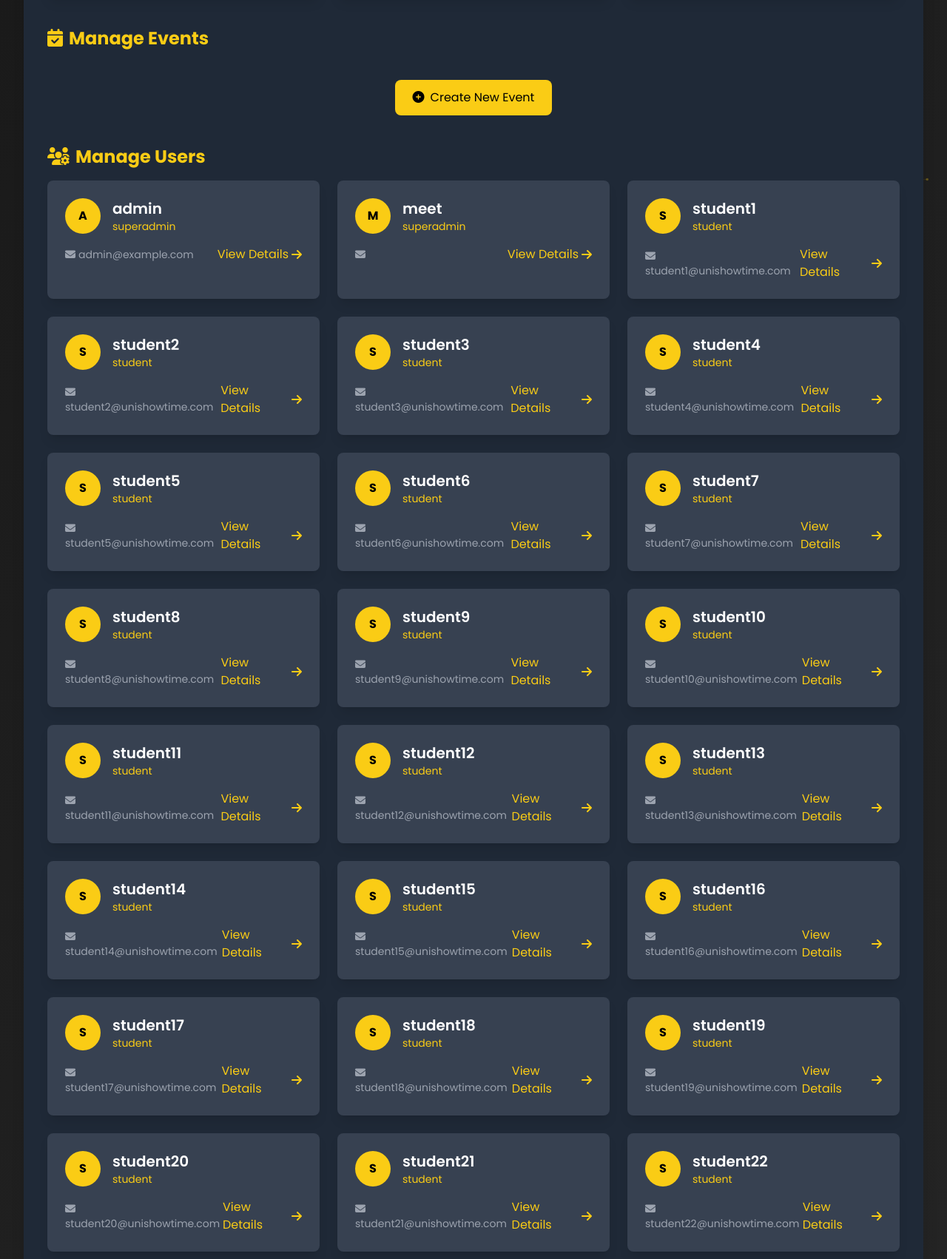
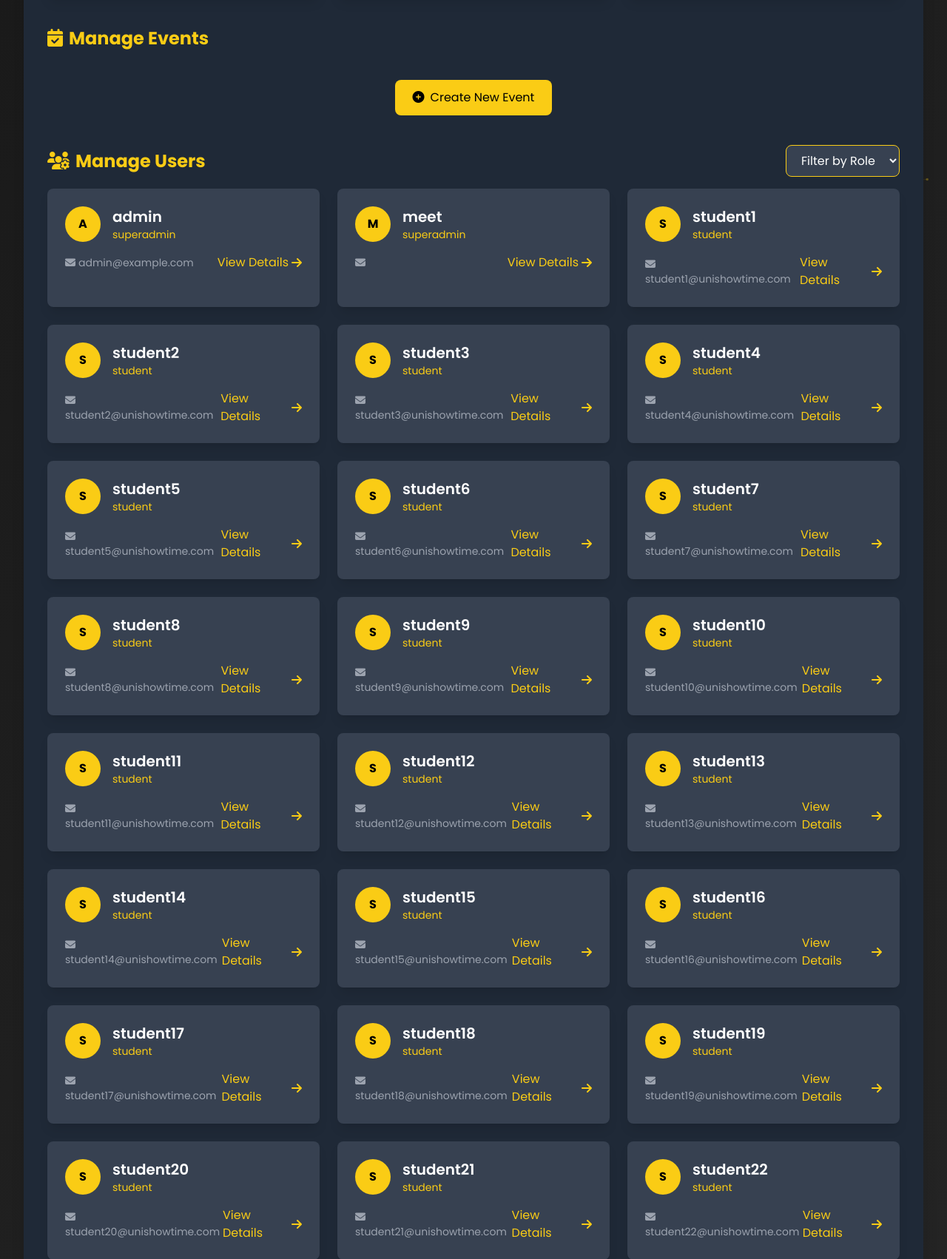
Before and after one commit to meet2109/UniShowTime, a Django app: page /admindashboard/ in a window 1280 px wide. Shown: the part 332-2034 px from the top of the page at 74% size. Run offline with Django 5.2, Linux system fonts and the light colour scheme; a user stored in the database is signed in; data comes from the database, SQL or seed files in the repository; both versions use the stored data as it was after the commit; data that the repository does not hold is empty; some libraries are stand-ins or nearby versions.

Commit message:
refactor(templates): remove hover effects and add role filter in admin dashboard
Simplify UI by removing hover scale and glow effects from dashboard cards. Added a role filter dropdown in the admin dashboard to filter users by their role (student, teacher, admin). This improves usability and reduces visual clutter.

```diff
--- a/mainapp/templates/dashboard/admin_dashboard.html
+++ b/mainapp/templates/dashboard/admin_dashboard.html
@@ -1,12 +1,12 @@
 {% extends "base.html" %}
 {% block content %}
 <div class="flex items-center justify-center min-h-screen">
-    <div class="w-full max-w-7xl p-8 bg-gray-800 rounded-2xl shadow-2xl transform transition-all hover:scale-105 glow-effect">
+    <div class="w-full max-w-7xl p-8 bg-gray-800 rounded-2xl shadow-2xl">
         <h2 class="text-3xl font-bold mb-8 text-center text-yellow-400 tracking-tight"><i class="fas fa-user-shield mr-2"></i>Admin Dashboard</h2>
 
         <!-- Stats Section -->
         <div class="grid grid-cols-1 sm:grid-cols-2 lg:grid-cols-3 gap-6" data-aos="fade-up">
-            <div class="bg-gradient-to-br from-yellow-400 to-yellow-500 text-black p-6 rounded-lg shadow-lg transform transition-all hover:scale-105 hover:shadow-xl">
+            <div class="bg-gradient-to-br from-yellow-400 to-yellow-500 text-black p-6 rounded-lg shadow-lg">
                 <div class="flex items-center justify-between">
                     <h3 class="text-xl font-semibold">Total Events</h3>
                     <i class="fas fa-calendar-alt text-2xl opacity-70"></i>
@@ -16,7 +16,7 @@
                     <div class="h-full bg-black bg-opacity-40 rounded-full" style="width: 75%"></div>
                 </div>
             </div>
-            <div class="bg-gradient-to-br from-yellow-400 to-yellow-500 text-black p-6 rounded-lg shadow-lg transform transition-all hover:scale-105 hover:shadow-xl">
+            <div class="bg-gradient-to-br from-yellow-400 to-yellow-500 text-black p-6 rounded-lg shadow-lg">
                 <div class="flex items-center justify-between">
                     <h3 class="text-xl font-semibold">Total Bookings</h3>
                     <i class="fas fa-ticket-alt text-2xl opacity-70"></i>
@@ -26,7 +26,7 @@
                     <div class="h-full bg-black bg-opacity-40 rounded-full" style="width: 60%"></div>
                 </div>
             </div>
-            <div class="bg-gradient-to-br from-yellow-400 to-yellow-500 text-black p-6 rounded-lg shadow-lg transform transition-all hover:scale-105 hover:shadow-xl">
+            <div class="bg-gradient-to-br from-yellow-400 to-yellow-500 text-black p-6 rounded-lg shadow-lg">
                 <div class="flex items-center justify-between">
                     <h3 class="text-xl font-semibold">Upcoming Events</h3>
                     <i class="fas fa-hourglass-half text-2xl opacity-70"></i>
@@ -43,7 +43,7 @@
             <h3 class="text-2xl font-bold text-yellow-400 mb-4"><i class="fas fa-calendar-check mr-2"></i>Manage Events</h3>
             <div class="grid grid-cols-1 sm:grid-cols-2 lg:grid-cols-3 gap-6">
                 {% for event in events %}
-                    <div class="bg-gray-700 text-white p-6 rounded-lg shadow-lg transform transition-all hover:scale-105 hover:shadow-xl card-glow">
+                    <div class="bg-gray-700 text-white p-6 rounded-lg shadow-lg">
                         <div class="flex justify-between items-start mb-4">
                             <h4 class="text-xl font-semibold">{{ event.title }}</h4>
                             <span class="px-2 py-1 bg-yellow-400 text-xs text-black rounded-full">{{ event.category }}</span>
@@ -72,10 +72,18 @@
 
         <!-- Manage Users Section -->
         <div class="mt-10" data-aos="fade-up" data-aos-delay="200">
-            <h3 class="text-2xl font-bold text-yellow-400 mb-4"><i class="fas fa-users-cog mr-2"></i>Manage Users</h3>
+            <div class="flex justify-between items-center mb-4">
+                <h3 class="text-2xl font-bold text-yellow-400"><i class="fas fa-users-cog mr-2"></i>Manage Users</h3>
+                <select class="bg-gray-700 text-white px-4 py-2 rounded-lg border border-yellow-400 focus:outline-none focus:ring-2 focus:ring-yellow-400" onchange="window.location.href=this.value">
+                    <option value="">Filter by Role</option>
+                    <option value="?role=student">Students</option>
+                    <option value="?role=admin">Teachers</option>
+                    <option value="?role=superadmin">Admins</option>
+                </select>
+            </div>
             <div class="grid grid-cols-1 sm:grid-cols-2 lg:grid-cols-3 gap-6">
                 {% for user in users %}
-                    <div class="bg-gray-700 text-white p-6 rounded-lg shadow-lg transform transition-all hover:scale-105 hover:shadow-xl card-glow">
+                    <div class="bg-gray-700 text-white p-6 rounded-lg shadow-lg">
                         <div class="flex items-center space-x-4 mb-4">
                             <div class="w-12 h-12 bg-yellow-400 rounded-full flex items-center justify-center text-black font-bold">
                                 {{ user.username|first|upper }}
```
Also changed, not shown: mainapp/templates/dashboard/student_dashboard.html (+7 -7 lines), mainapp/templates/dashboard/superadmin_dashboard.html (+25 -9 lines), db.sqlite3, mainapp/migrations/0005_add_users.py (added).
